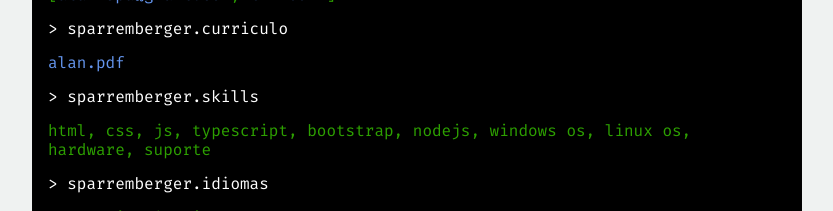
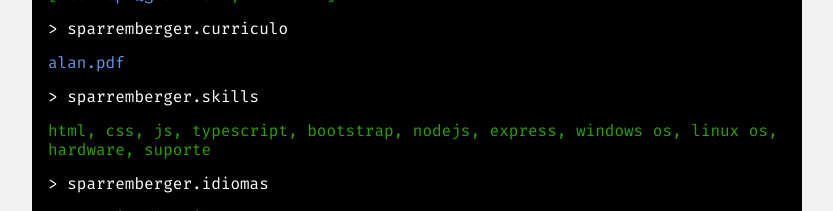
Before and after one commit to sparremberger/mysite, a plain HTML site: page index.html in a window 1280 px wide. Shown: the part 860-1071 px from the top of the page, without its empty margins (223-1056 px from the left). Drawn offline with Linux system fonts and the light colour scheme.

Commit message:
Update index.html

```diff
--- a/index.html
+++ b/index.html
@@ -90,7 +90,7 @@
             <p class="p-result"><span id="reffy"><a href="curriculo.pdf"> alan.pdf</a></span></p>
             <p class="p-cmd">> sparremberger.skills</p>
             <p class="p-result">
-                html, css, js, typescript, bootstrap, nodejs, windows os, linux os, hardware, suporte
+                html, css, js, typescript, bootstrap, nodejs, express, windows os, linux os, hardware, suporte
             </p>
             <p class="p-cmd">> sparremberger.idiomas</p>
             <p class="p-result">português, inglês</p>
```
